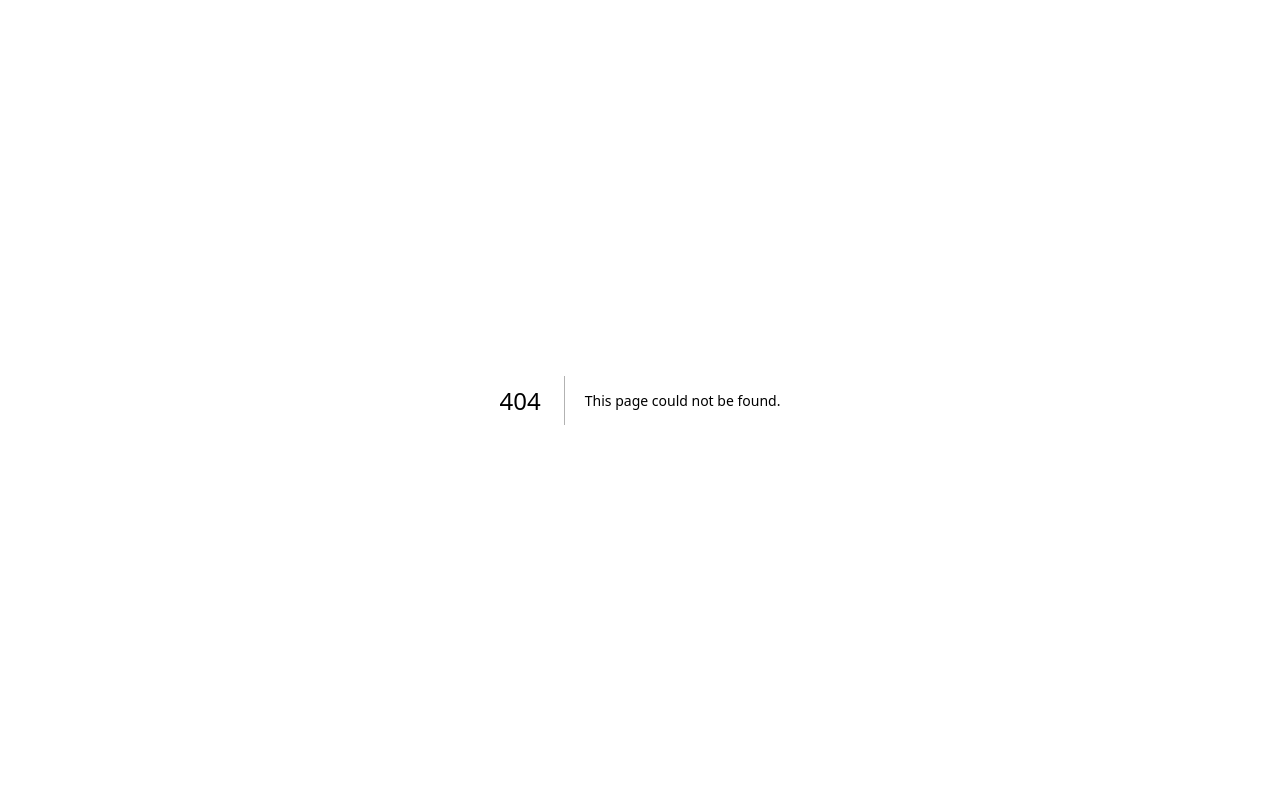
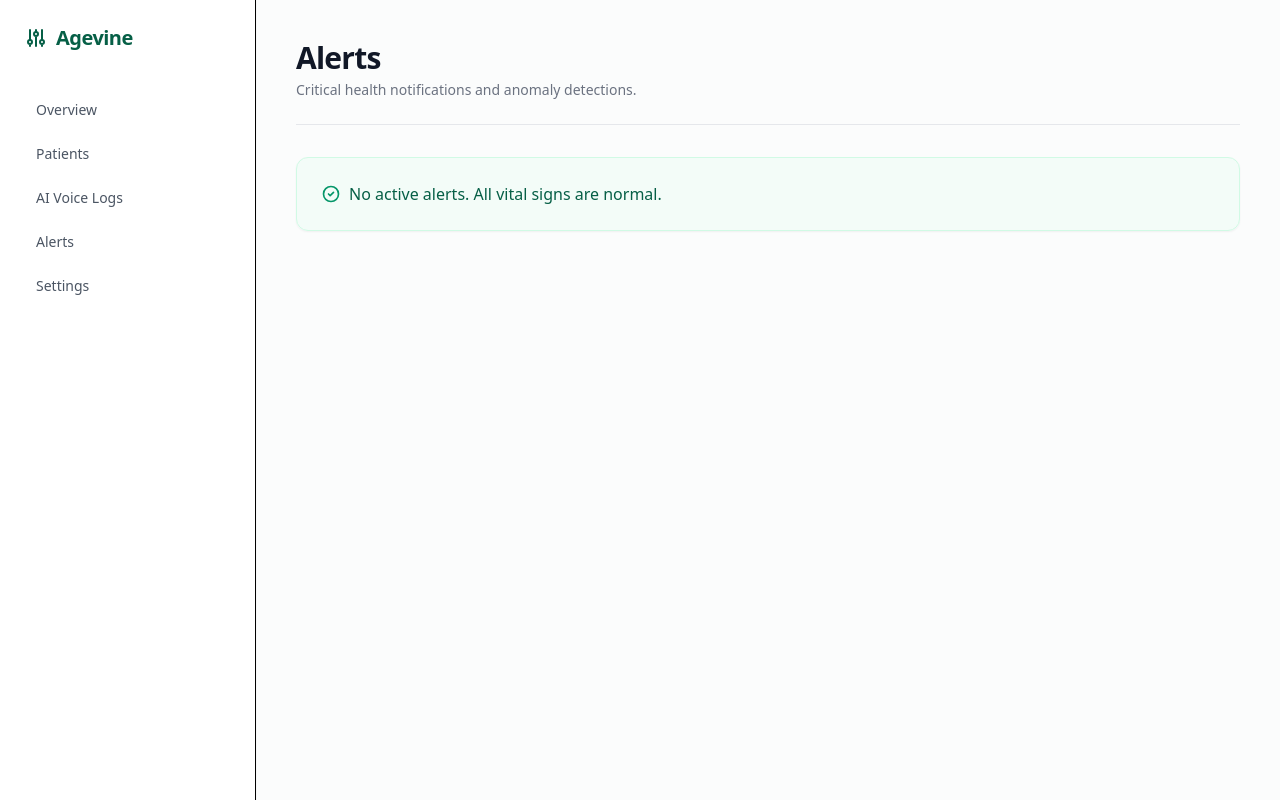
Before and after one commit to agevine/agevine, a Next.js app in the folder apps/ui-core/: page /alerts in a window 1280 px wide. Before the commit this address had no page. Built offline with nearby package versions, Linux system fonts and the light colour scheme.

Commit message:
feat: phase 5 ui expansion and global sidebar layout

```diff
--- /dev/null
+++ b/apps/ui-core/src/app/alerts/page.tsx
@@ -0,0 +1,19 @@
+export default function AlertsPage() {
+  return (
+    <div className="p-10 flex flex-col gap-8">
+      <header className="flex justify-between items-center pb-6 border-b border-gray-200">
+        <div>
+          <h1 className="text-3xl font-semibold tracking-tight text-gray-900 mb-1">Alerts</h1>
+          <p className="text-sm text-gray-500">Critical health notifications and anomaly detections.</p>
+        </div>
+      </header>
+
+      <div className="rounded-xl border border-emerald-100 bg-emerald-50/50 p-6 shadow-sm">
+        <p className="text-emerald-800 font-medium flex items-center gap-2">
+          <svg className="w-5 h-5 text-emerald-600" fill="none" stroke="currentColor" viewBox="0 0 24 24"><path strokeLinecap="round" strokeLinejoin="round" strokeWidth="2" d="M9 12l2 2 4-4m6 2a9 9 0 11-18 0 9 9 0 0118 0z"></path></svg>
+          No active alerts. All vital signs are normal.
+        </p>
+      </div>
+    </div>
+  );
+}
--- a/apps/ui-core/src/app/layout.tsx
+++ b/apps/ui-core/src/app/layout.tsx
@@ -17,10 +17,17 @@ export const metadata: Metadata = {
   description: "Clinical-grade AI elder care coordination",
 };
 
-export default function RootLayout({ children }: LayoutProps<"/">) {
+import { Sidebar } from "@/components/Sidebar";
+
+export default function RootLayout({ children }: { children: React.ReactNode }) {
   return (
     <html lang="en" className={`${geistSans.variable} ${geistMono.variable}`}>
-      <body>{children}</body>
+      <body className="flex min-h-screen bg-gray-50/50">
+        <Sidebar />
+        <main className="flex-1 overflow-y-auto">
+          {children}
+        </main>
+      </body>
     </html>
   );
 }
--- a/apps/ui-core/src/app/page.tsx
+++ b/apps/ui-core/src/app/page.tsx
@@ -18,24 +18,7 @@ export default async function Dashboard() {
   }
 
   return (
-    <div className="flex min-h-screen bg-gray-50/50">
-      {/* Sidebar Navigation */}
-      <aside className="w-64 border-r bg-white flex flex-col p-6 shadow-sm">
-        <div className="mb-10 text-xl font-bold tracking-tight text-emerald-800 flex items-center gap-2">
-          <svg className="w-6 h-6" fill="none" stroke="currentColor" viewBox="0 0 24 24"><path strokeLinecap="round" strokeLinejoin="round" strokeWidth="2" d="M12 6V4m0 2a2 2 0 100 4m0-4a2 2 0 110 4m-6 8a2 2 0 100-4m0 4a2 2 0 110-4m0 4v2m0-6V4m6 6v10m6-2a2 2 0 100-4m0 4a2 2 0 110-4m0 4v2m0-6V4"></path></svg>
-          Agevine
-        </div>
-        <nav className="flex flex-col gap-2">
-          <a href="#" className="rounded-md bg-emerald-50 px-3 py-2 text-sm font-medium text-emerald-700 transition-colors">Overview</a>
-          <a href="#" className="rounded-md px-3 py-2 text-sm font-medium text-gray-600 hover:bg-gray-100 transition-colors">Patients</a>
-          <a href="#" className="rounded-md px-3 py-2 text-sm font-medium text-gray-600 hover:bg-gray-100 transition-colors">AI Voice Logs</a>
-          <a href="#" className="rounded-md px-3 py-2 text-sm font-medium text-gray-600 hover:bg-gray-100 transition-colors">Alerts</a>
-          <a href="#" className="rounded-md px-3 py-2 text-sm font-medium text-gray-600 hover:bg-gray-100 transition-colors">Settings</a>
-        </nav>
-      </aside>
-
-      {/* Main Content Area */}
-      <main className="flex-1 p-10 flex flex-col gap-8">
+    <div className="p-10 flex flex-col gap-8">
         <header className="flex justify-between items-center pb-6 border-b border-gray-200">
           <div>
             <h1 className="text-3xl font-semibold tracking-tight text-gray-900 mb-1">Mom's Status</h1>
@@ -93,7 +76,6 @@ export default async function Dashboard() {
             </div>
           </div>
         </section>
-      </main>
-    </div>
+      </div>
   );
 }
--- /dev/null
+++ b/apps/ui-core/src/app/patients/page.tsx
@@ -0,0 +1,19 @@
+export default function PatientsPage() {
+  return (
+    <div className="p-10 flex flex-col gap-8">
+      <header className="flex justify-between items-center pb-6 border-b border-gray-200">
+        <div>
+          <h1 className="text-3xl font-semibold tracking-tight text-gray-900 mb-1">Patients</h1>
+          <p className="text-sm text-gray-500">Manage the loved ones you are monitoring.</p>
+        </div>
+        <button className="bg-emerald-700 text-white px-4 py-2 rounded-md shadow-sm text-sm font-medium hover:bg-emerald-800 transition-colors">
+          Add Patient
+        </button>
+      </header>
+
+      <div className="rounded-xl border border-gray-200 bg-white p-6 shadow-sm">
+        <p className="text-gray-500">No additional patients configured.</p>
+      </div>
+    </div>
+  );
+}
--- /dev/null
+++ b/apps/ui-core/src/app/settings/page.tsx
@@ -0,0 +1,16 @@
+export default function SettingsPage() {
+  return (
+    <div className="p-10 flex flex-col gap-8">
+      <header className="flex justify-between items-center pb-6 border-b border-gray-200">
+        <div>
+          <h1 className="text-3xl font-semibold tracking-tight text-gray-900 mb-1">Settings</h1>
+          <p className="text-sm text-gray-500">Manage your Agevine account preferences.</p>
+        </div>
+      </header>
+
+      <div className="rounded-xl border border-gray-200 bg-white p-6 shadow-sm">
+        <p className="text-gray-500">Settings configuration coming soon.</p>
+      </div>
+    </div>
+  );
+}
--- /dev/null
+++ b/apps/ui-core/src/app/voice-logs/page.tsx
@@ -0,0 +1,16 @@
+export default function VoiceLogsPage() {
+  return (
+    <div className="p-10 flex flex-col gap-8">
+      <header className="flex justify-between items-center pb-6 border-b border-gray-200">
+        <div>
+          <h1 className="text-3xl font-semibold tracking-tight text-gray-900 mb-1">AI Voice Logs</h1>
+          <p className="text-sm text-gray-500">Historical transcripts from daily AI check-ins.</p>
+        </div>
+      </header>
+
+      <div className="rounded-xl border border-gray-200 bg-white p-6 shadow-sm">
+        <p className="text-gray-500">No historical logs found.</p>
+      </div>
+    </div>
+  );
+}
--- /dev/null
+++ b/apps/ui-core/src/components/Sidebar.tsx
@@ -0,0 +1,31 @@
+import Link from 'next/link';
+
+export function Sidebar() {
+  return (
+    <aside className="w-64 border-r bg-white flex flex-col p-6 shadow-sm min-h-screen">
+      <div className="mb-10 text-xl font-bold tracking-tight text-emerald-800 flex items-center gap-2">
+        <svg className="w-6 h-6" fill="none" stroke="currentColor" viewBox="0 0 24 24">
+          <path strokeLinecap="round" strokeLinejoin="round" strokeWidth="2" d="M12 6V4m0 2a2 2 0 100 4m0-4a2 2 0 110 4m-6 8a2 2 0 100-4m0 4a2 2 0 110-4m0 4v2m0-6V4m6 6v10m6-2a2 2 0 100-4m0 4a2 2 0 110-4m0 4v2m0-6V4"></path>
+        </svg>
+        Agevine
+      </div>
+      <nav className="flex flex-col gap-2">
+        <Link href="/" className="rounded-md px-3 py-2 text-sm font-medium text-gray-600 hover:bg-gray-100 transition-colors">
+          Overview
+        </Link>
+        <Link href="/patients" className="rounded-md px-3 py-2 text-sm font-medium text-gray-600 hover:bg-gray-100 transition-colors">
+          Patients
+        </Link>
+        <Link href="/voice-logs" className="rounded-md px-3 py-2 text-sm font-medium text-gray-600 hover:bg-gray-100 transition-colors">
+          AI Voice Logs
+        </Link>
+        <Link href="/alerts" className="rounded-md px-3 py-2 text-sm font-medium text-gray-600 hover:bg-gray-100 transition-colors">
+          Alerts
+        </Link>
+        <Link href="/settings" className="rounded-md px-3 py-2 text-sm font-medium text-gray-600 hover:bg-gray-100 transition-colors">
+          Settings
+        </Link>
+      </nav>
+    </aside>
+  );
+}
```
